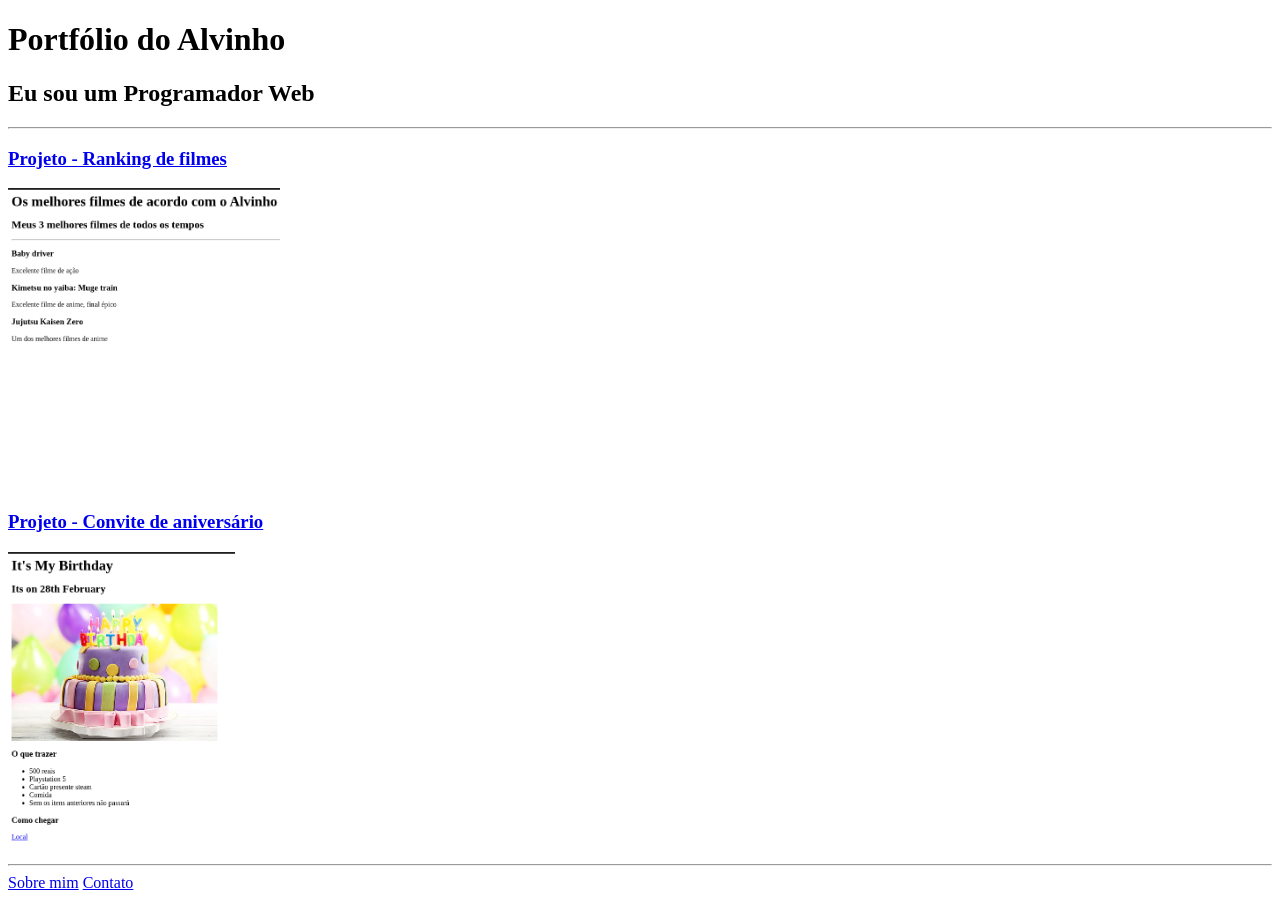
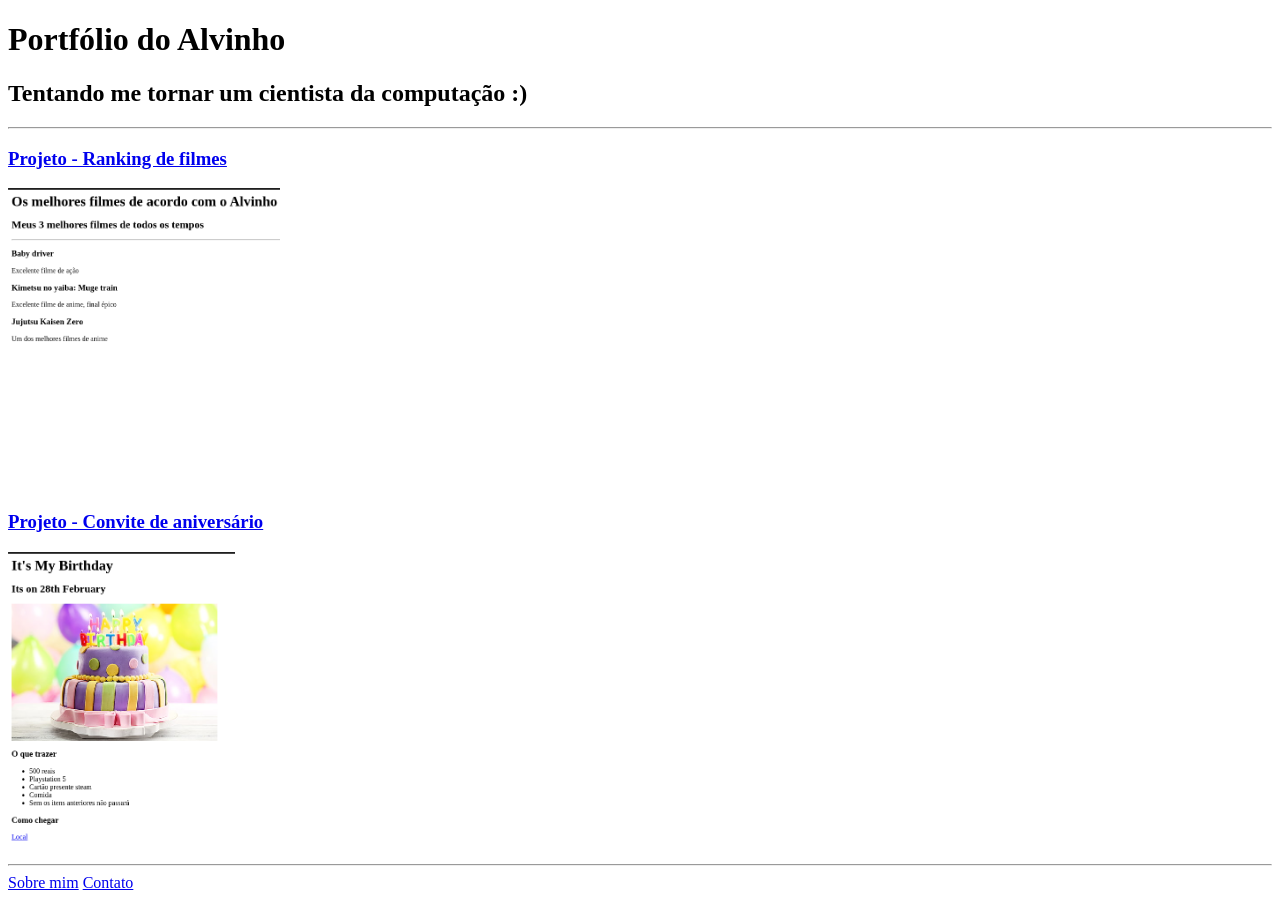
Before and after one commit to thiago-alvinho/portfolio-project, a plain HTML site: page index.html in a window 1280 px wide. Drawn offline with Linux system fonts and the light colour scheme.

Commit message:
Update index.html

```diff
--- a/index.html
+++ b/index.html
@@ -23,7 +23,7 @@ https://developer.mozilla.org/en-US/docs/Web/HTML/Element/img#attr-height -->
 
     <body>
         <h1>Portfólio do Alvinho</h1>
-        <h2>Eu sou um Programador Web</h2>
+        <h2>Tentando me tornar um cientista da computação :)</h2>
         <hr />
 
         <h3><a href="./public/movie-ranking.html">Projeto - Ranking de filmes</a></h3>
```
